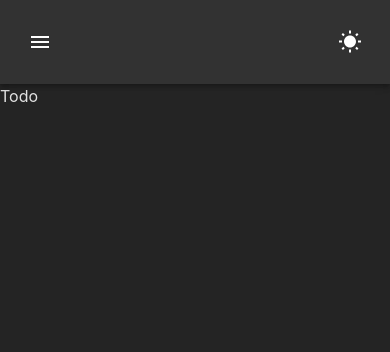
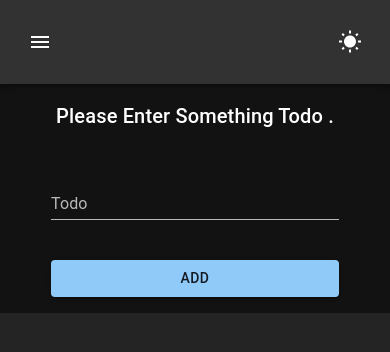
Before and after one commit to HosseinKM2000/Dian-React-Test, a React (Vite) app: page /todo in a window 390 px wide. Shown: the top 352 px of the page. Built offline with nearby package versions, Linux system fonts and the light colour scheme.

Commit message:
major of Todo List created and made responsive

```diff
--- a/package.json
+++ b/package.json
@@ -27,6 +27,7 @@
     "react-hook-form": "^7.54.2",
     "react-i18next": "^15.4.0",
     "react-router": "^7.1.1",
+    "react-window": "^1.8.11",
     "styled-components": "^6.1.14"
   },
   "devDependencies": {
@@ -34,6 +35,7 @@
     "@types/node": "^22.10.5",
     "@types/react": "^18.3.18",
     "@types/react-dom": "^18.3.5",
+    "@types/react-window": "^1.8.8",
     "@vitejs/plugin-react": "^4.3.4",
     "eslint": "^9.17.0",
     "eslint-plugin-react-hooks": "^5.0.0",
--- a/src/App.css
+++ b/src/App.css
@@ -17,6 +17,10 @@ main {
   width: fit-content;
 }
 
+.scroll-none::-webkit-scrollbar {
+  display: none;
+}
+
 @media (max-width: 900px) {
   .MuiDrawer-root.MuiDrawer-docked.css-tsd4gk-MuiDrawer-docked {
     position: absolute;
--- /dev/null
+++ b/src/components/Todo/Create/index.tsx
@@ -0,0 +1,57 @@
+import { useForm, SubmitHandler } from "react-hook-form";
+import { Box, Button, TextField, Typography } from "@mui/material";
+import { TodoType } from "../../../types";
+
+type Inputs = {
+  todo: string;
+};
+
+const Create = ({
+  todos,
+  setTodos,
+}: {
+  todos: TodoType[];
+  setTodos: React.Dispatch<React.SetStateAction<TodoType[]>>;
+}) => {
+  const {
+    register,
+    handleSubmit,
+    formState: { errors },
+  } = useForm<Inputs>();
+
+  //   add todo to localStorage and localState
+  const onSubmit: SubmitHandler<Inputs> = (data) => {
+    const newItem: TodoType = {
+      id: `${Date.now()}-${Math.random().toString(36).substr(2, 9)}`,
+      value: data.todo,
+      status: "todo",
+    };
+    setTodos((prevTodos) => [...prevTodos, newItem]);
+    localStorage.setItem("todos", JSON.stringify([...todos, newItem]));
+  };
+
+  return (
+    <form onSubmit={handleSubmit(onSubmit)}>
+      <Box display={"flex"} flexDirection={"column"} rowGap={5}>
+        <Typography variant="h6">Please Enter Something Todo .</Typography>
+        <TextField
+          id="todo"
+          label="Todo"
+          variant="standard"
+          {...register("todo", { required: true })}
+          sx={{ width: "18rem" }}
+        />
+        <Button variant="contained" type="submit" sx={{ paddingX: "5rem" }}>
+          Add
+        </Button>
+        {errors.todo && (
+          <Typography variant="subtitle1" color="warning">
+            Todo can't be empty !
+          </Typography>
+        )}
+      </Box>
+    </form>
+  );
+};
+
+export default Create;
--- /dev/null
+++ b/src/components/Todo/List/Edit/index.tsx
@@ -0,0 +1,69 @@
+import DoneAllIcon from "@mui/icons-material/DoneAll";
+import HighlightOffIcon from "@mui/icons-material/HighlightOff";
+import { Box, TextField } from "@mui/material";
+import IconButton from "@mui/material/IconButton";
+import { SubmitHandler, useForm } from "react-hook-form";
+import { TodoEditObjType, TodoType } from "../../../../types";
+
+type Inputs = {
+  todo: string;
+};
+
+type SetTodoForEditType = React.Dispatch<React.SetStateAction<null | string>>;
+
+const Edit = ({
+  todo,
+  toDoHandler,
+  setTodoForEdit,
+}: {
+  todo: TodoType;
+  toDoHandler: (obj: TodoEditObjType) => void;
+  setTodoForEdit: SetTodoForEditType;
+}) => {
+  const { register, handleSubmit, watch } = useForm<Inputs>();
+
+  const onSubmit: SubmitHandler<Inputs> = (data) => {
+    console.log(data.todo);
+  };
+
+  return (
+    <>
+      <Box
+        display="flex"
+        columnGap={1}
+        position={"relative"}
+        justifyContent={"end"}
+        width={"100%"}
+      >
+        <IconButton
+          edge="end"
+          aria-label="done"
+          onClick={() => toDoHandler({ type: "edit", value: watch("todo") })}
+        >
+          <DoneAllIcon color="inherit" />
+        </IconButton>
+        <IconButton
+          edge="end"
+          aria-label="delete"
+          onClick={() => setTodoForEdit(null)}
+        >
+          <HighlightOffIcon color="inherit" />
+        </IconButton>
+      </Box>
+      <form onSubmit={handleSubmit(onSubmit)}>
+        <Box display={"flex"} flexDirection={"column"} rowGap={5}>
+          <TextField
+            id="todo"
+            label="Todo"
+            defaultValue={todo.value}
+            variant="standard"
+            {...register("todo", { required: true })}
+            sx={{ width: "18rem" }}
+          />
+        </Box>
+      </form>
+    </>
+  );
+};
+
+export default Edit;
--- /dev/null
+++ b/src/components/Todo/List/Row/index.tsx
@@ -0,0 +1,137 @@
+import CloseIcon from "@mui/icons-material/Close";
+import DeleteIcon from "@mui/icons-material/Delete";
+import DownloadDoneIcon from "@mui/icons-material/DownloadDone";
+import EditIcon from "@mui/icons-material/Edit";
+import Box from "@mui/material/Box";
+import IconButton from "@mui/material/IconButton";
+import ListItem from "@mui/material/ListItem";
+import ListItemText from "@mui/material/ListItemText";
+import { useState } from "react";
+import { SetTodosType, TodoEditObjType, TodoType } from "../../../../types";
+import Edit from "../Edit";
+
+const Row = ({
+  todo,
+  todos,
+  setTodos,
+}: {
+  todo: TodoType;
+  todos: TodoType[];
+  setTodos: SetTodosType;
+}) => {
+  const [todoForEdit, setTodoForEdit] = useState<null | string>(null); // Updated type to null | string | number
+
+  //   add todo to localStorage and localState
+  const setTodosHandler = (todos: TodoType[]) => {
+    setTodos(todos);
+    localStorage.setItem("todos", JSON.stringify(todos));
+  };
+
+  //   Edit Handler
+  const toDoHandler = (obj: TodoEditObjType) => {
+    if (obj.type === "status" && obj.id) {
+      const newTodos = todos.map((todo) =>
+        todo.id === obj.id && obj.status
+          ? { ...todo, status: obj.status }
+          : todo
+      );
+      setTodosHandler(newTodos);
+    }
+    if (obj.type === "delete" && obj.id) {
+      const newTodos = todos.filter((todo) => todo.id !== obj.id);
+      setTodosHandler(newTodos);
+    }
+    if (obj.type === "edit") {
+      const newTodos = todos.map((todo) =>
+        todo.id === todoForEdit && obj.value
+          ? { ...todo, value: obj.value }
+          : todo
+      );
+      setTodosHandler(newTodos);
+      setTodoForEdit(null); // Reset the edit state
+    }
+  };
+
+  return (
+    <ListItem
+      sx={{
+        display: "flex",
+        flexDirection: "column",
+        paddingX: 2,
+        rowGap: 2,
+        backgroundColor:
+          todo.status === "todo"
+            ? "silver"
+            : todo.status === "done"
+              ? "green"
+              : "red",
+      }}
+    >
+      {todo.id !== todoForEdit && (
+        <Box
+          display="flex"
+          columnGap={1}
+          position={"relative"}
+          justifyContent={"end"}
+          width={"100%"}
+        >
+          {todo.status === "todo" && (
+            <>
+              <IconButton
+                edge="end"
+                aria-label="done"
+                onClick={() =>
+                  toDoHandler({ type: "status", id: todo.id, status: "done" })
+                }
+              >
+                <DownloadDoneIcon color="inherit" />
+              </IconButton>
+              <IconButton
+                edge="end"
+                aria-label="cancel"
+                onClick={() =>
+                  toDoHandler({ type: "status", id: todo.id, status: "cancel" })
+                }
+              >
+                <CloseIcon color="inherit" />
+              </IconButton>
+              <IconButton
+                edge="end"
+                aria-label="edit"
+                onClick={() => setTodoForEdit(todo.id)}
+              >
+                <EditIcon color="inherit" />
+              </IconButton>
+            </>
+          )}
+          <IconButton
+            edge="end"
+            aria-label="delete"
+            onClick={() => toDoHandler({ type: "delete", id: todo.id })}
+          >
+            <DeleteIcon color="inherit" />
+          </IconButton>
+        </Box>
+      )}
+      {todo.id === todoForEdit ? (
+        <Edit
+          todo={todo}
+          toDoHandler={toDoHandler}
+          setTodoForEdit={setTodoForEdit} // This should be passed properly
+        />
+      ) : (
+        <ListItemText
+          primary={todo.value}
+          sx={{
+            wordWrap: "break-word",
+            width: "100%",
+            textAlign: "left",
+            color: "black",
+          }}
+        />
+      )}
+    </ListItem>
+  );
+};
+
+export default Row;
--- /dev/null
+++ b/src/components/Todo/List/index.tsx
@@ -0,0 +1,31 @@
+import Box from "@mui/material/Box";
+import { SetTodosType, TodoType } from "../../../types";
+import Row from "./Row";
+
+type PropsType = {
+  todos: TodoType[];
+  setTodos: SetTodosType;
+};
+
+const List = ({ todos, setTodos }: PropsType) => {
+  return (
+    <Box
+      sx={{
+        height: "80vh",
+        width: { xs: "20rem", md: "25rem" },
+        bgcolor: "transparent",
+        rowGap: 2,
+        display: todos.length === 0 ? "none" : "flex",
+        flexDirection: "column",
+        overflowY: "scroll",
+      }}
+      className={"scroll-none"}
+    >
+      {todos.map((todo) => (
+        <Row key={todo.id} todos={todos} todo={todo} setTodos={setTodos} />
+      ))}
+    </Box>
+  );
+};
+
+export default List;
--- a/src/functions/index.ts
+++ b/src/functions/index.ts
@@ -32,5 +32,4 @@ function getCurrentTimeInfo(): TimeInfoType {
   return { currentTime, currentDate, timeOfDay };
 }
 
-
 export { getCurrentTimeInfo };
--- a/src/view/Home/index.tsx
+++ b/src/view/Home/index.tsx
@@ -46,7 +46,7 @@ const Home = () => {
         rowGap={2}
       >
         <Typography variant="subtitle1">
-          Please register your name for future visits .
+          Please Register Your Name For Future Visits .
         </Typography>
         <TextField
           id="name"
--- a/src/view/Todo/index.tsx
+++ b/src/view/Todo/index.tsx
@@ -1,8 +1,37 @@
+import { useTheme } from "@mui/material";
+import Box from "@mui/material/Box";
+import Create from "../../components/Todo/Create";
+import { useEffect, useState } from "react";
+import { TodoType } from "../../types";
+import List from "../../components/Todo/List";
 
 const Todo = () => {
+  const theme = useTheme();
+  const storedTodos = localStorage.getItem("todos");
+  const [todos, setTodos] = useState<TodoType[] | []>([]);
+
+  useEffect(() => {
+    setTodos(storedTodos ? JSON.parse(storedTodos) : []);
+  }, []);
+
   return (
-    <div>Todo</div>
-  )
-}
+    <Box
+      width={"100%"}
+      height={"auto"}
+      display={"flex"}
+      justifyContent={"space-evenly"}
+      alignItems={"center"}
+      bgcolor={theme.palette.background.default}
+      color={theme.palette.text.primary}
+      textAlign={"center"}
+      padding={2}
+      flexWrap={"wrap"}
+      rowGap={5}
+    >
+      <Create todos={todos} setTodos={setTodos} />
+      <List todos={todos} setTodos={setTodos} />
+    </Box>
+  );
+};
 
-export default Todo
+export default Todo;
```
Also changed, not shown: src/types/index.ts (+14 -0 lines), 1 other file (tests, documents, lock files or other folders).
